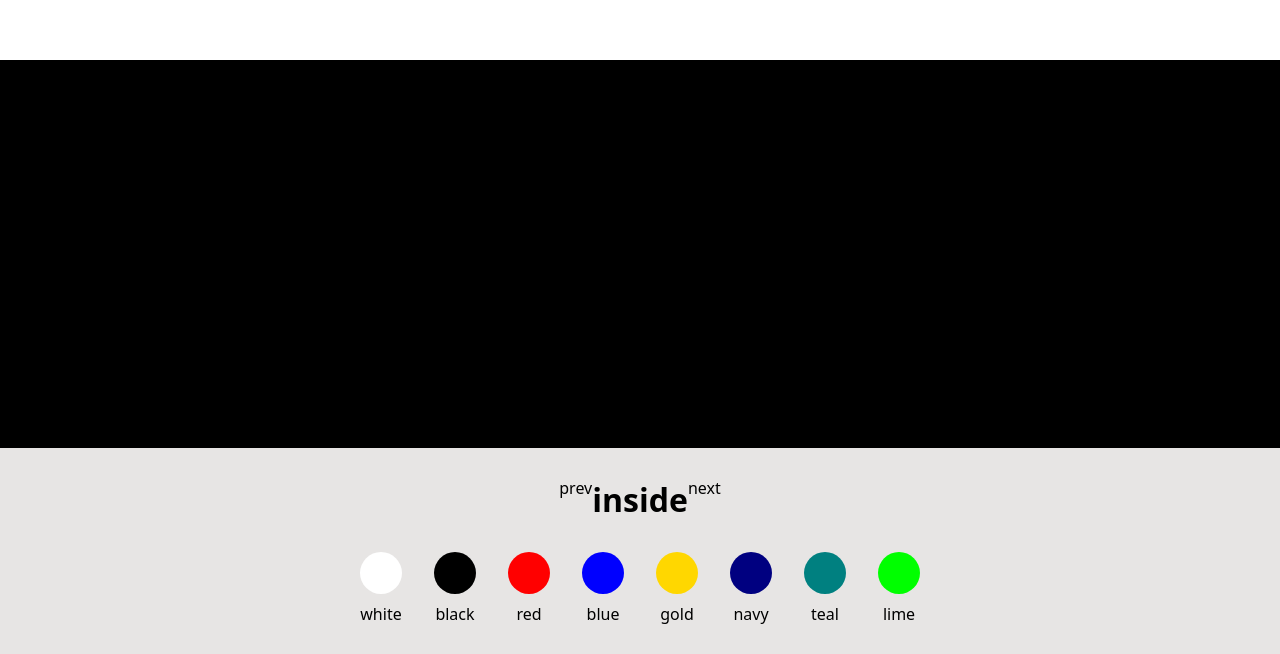
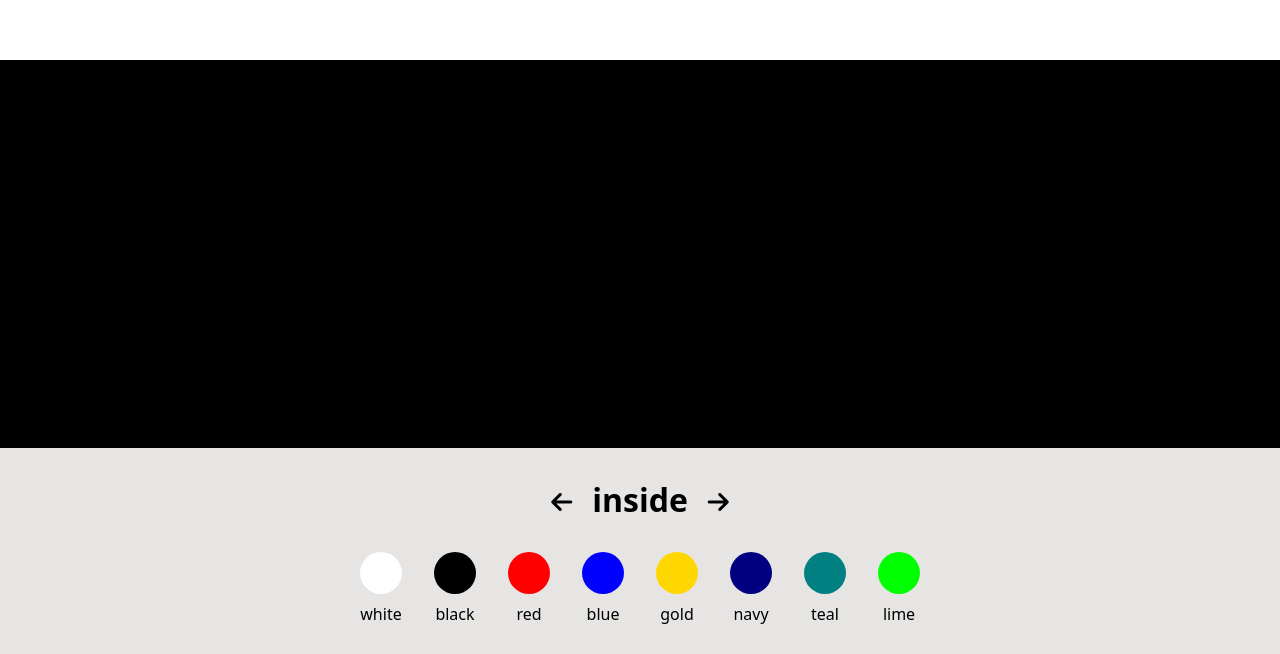
Before and after one commit to MauroVanderFlaes/SWEARLondon-configurator, a Vue app: page / in a window 1280 px wide. Shown: the part 146-800 px from the top of the page. Built offline with nearby package versions, Linux system fonts and the light colour scheme; no server answers.

Commit message:
feat: use arrow to navigate different parts

```diff
--- a/index.html
+++ b/index.html
@@ -5,6 +5,7 @@
     <link rel="icon" type="image/svg+xml" href="/vite.svg" />
     <meta name="viewport" content="width=device-width, initial-scale=1.0" />
     <title>Vite + Vue</title>
+    <script src="https://kit.fontawesome.com/c2626c7e45.js" crossorigin="anonymous"></script>
   </head>
   <body>
     <div id="app"></div>
--- a/src/App.vue
+++ b/src/App.vue
@@ -140,9 +140,9 @@ const changeColor = (color, part) => {
   <div class="fixed bottom-0 left-0 right-0 bg-stone-200 py-7">
     <!-- Previous and Next buttons -->
     <div class="flex justify-center">
-      <a href="#" @click="navigatePrev">prev</a>
+      <a href="#" @click="navigatePrev"><i class="fa-solid fa-arrow-left fa-xl relative top-3.5 right-5"></i></a>
       <h1 class="text-center text-[2em] font-bold pb-7">{{ parts[currentPartIndex] }}</h1>
-      <a href="#" @click="navigateNext">next</a>
+      <a href="#" @click="navigateNext"><i class="fa-solid fa-arrow-right fa-xl relative top-3.5 left-5"></i></a>
     </div>
 
     <!-- Color options -->
```
